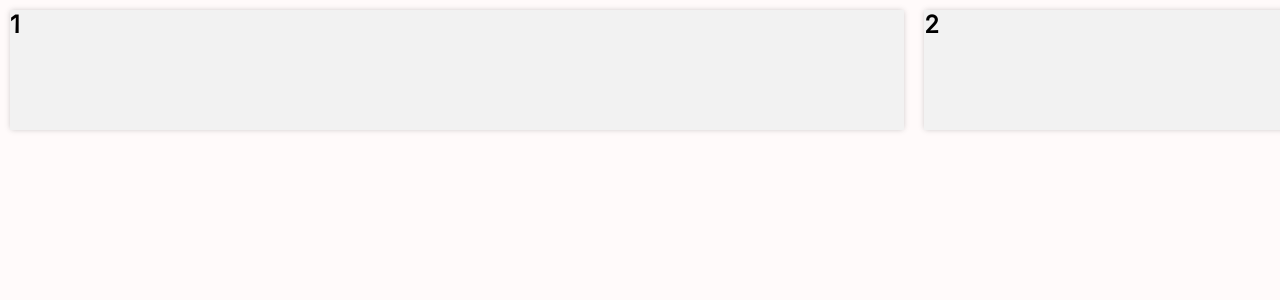
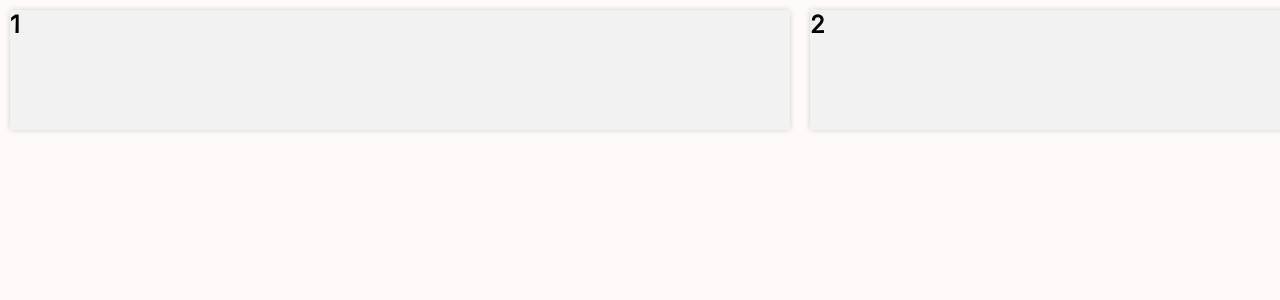
Before and after one commit to romyi/notebook, a React (Vite) app: page / in a window 1280 px wide. Shown: the top 300 px of the page. Built offline with nearby package versions, Linux system fonts and the light colour scheme.

Commit message:
carousel with user-defined card widths

```diff
--- a/src/pages/dashboard/Carous.tsx
+++ b/src/pages/dashboard/Carous.tsx
@@ -1,25 +1,24 @@
 import React, { ReactNode, useMemo, useReducer, useRef } from 'react'
 import { useSwipeable } from 'react-swipeable';
 import { CarouselBlock, CarouselHolder } from './Carous.styled'
-
 interface ICarous {
   children: ReactNode[],
-  cards?: number
+  cards?: number[]
 }
 
-const buildCarouselReducer = (total: number, cards: number) => (state: any, action: any) => {
+const buildCarouselReducer = (total: number, cards: number[]) => (state: any, action: any) => {
   switch (action.type) {
     case 'left':
-      if (state.ix !== total) {
+      if (state.ix !== total - 1) {
         return {
-          delta: state.delta - 100/cards,
+          delta: state.delta - 100/cards[state.ix],
           ix: state.ix + 1,
         }
       } else return state
     case 'right':
-      if (state.ix !== 1) {
+      if (state.ix !== 0) {
         return {
-          delta: state.delta + 100/cards,
+          delta: state.delta + 100/cards[state.ix - 1],
           ix: state.ix - 1,
         }
       } else return state
@@ -29,9 +28,9 @@ const buildCarouselReducer = (total: number, cards: number) => (state: any, acti
 }
 
 const Carous = ({children, cards}: ICarous) => {
-  const wrchildren = React.Children.map(children, child => <CarouselBlock cards={cards}>{child}</CarouselBlock>);
-  const carouselReducer = useMemo(() => buildCarouselReducer(React.Children.count(children), cards ?? 1), []);
-  const [state, dispatch] = useReducer(carouselReducer, {delta: 0, ix: 1})
+  const wrchildren = React.Children.map(children, (child, ix) => <CarouselBlock cards={cards ? cards[ix] : 1.3}>{child}</CarouselBlock>);
+  const carouselReducer = useMemo(() => buildCarouselReducer(React.Children.count(children), cards ?? Array(children.length).fill(1.3)), []);
+  const [state, dispatch] = useReducer(carouselReducer, {delta: 0, ix: 0})
   const handlers = useSwipeable({
     onSwipedLeft: () => {
       dispatch({type: 'left' })
--- a/src/pages/dashboard/Dashboard.tsx
+++ b/src/pages/dashboard/Dashboard.tsx
@@ -5,7 +5,7 @@ import { CarouselPod } from './Carous.styled'
 const Dashboard = () => {
   return (
     <Mobile>
-      <Carous cards={1.4}>
+      <Carous cards={[1.6, 1, 1.4]}>
         <CarouselPod><h2>1</h2></CarouselPod>
         <CarouselPod><h2>2</h2></CarouselPod>
         <CarouselPod><h1>4</h1></CarouselPod>
```
